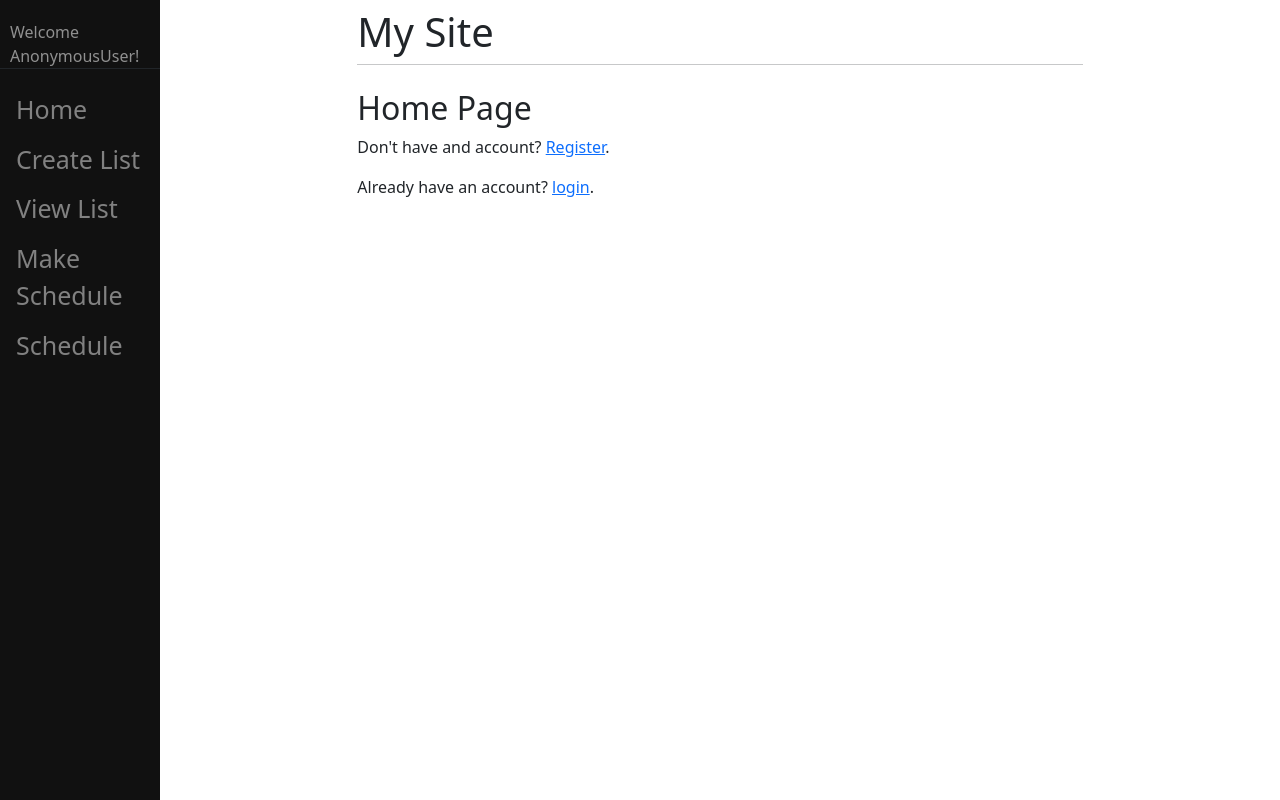
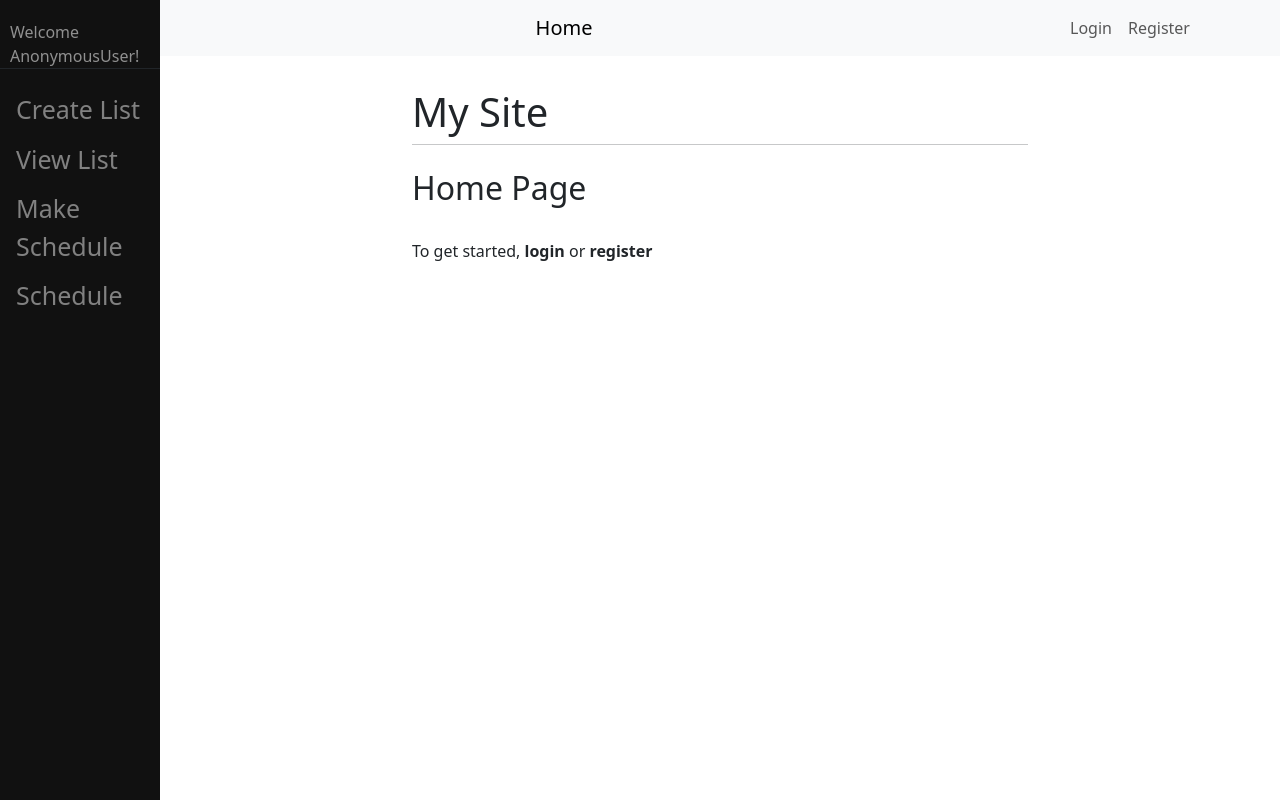
Before and after one commit to dylanp581/django_todolist, a Django app: page / in a window 1280 px wide. Run offline with Django 4.2, Linux system fonts and the light colour scheme; some libraries are stand-ins or nearby versions.

Commit message:
nav bar commited

```diff
--- a/main/models.py
+++ b/main/models.py
@@ -1,5 +1,6 @@
 from django.db import models
 from django.contrib.auth.models import User
+from django.utils import timezone
 
 # Create your models here.
 class ToDoList(models.Model):
--- a/main/templates/main/base.html
+++ b/main/templates/main/base.html
@@ -53,11 +53,26 @@
     </head>
 
     <body>
+        <nav class="navbar navbar-expand-lg navbar-light bg-light">
+            <div class="container">
+                <div class="navbar-nav mx-auto">
+                    <a class="navbar-brand" href="{% url 'home' %}">Home</a>
+                </div>
+                <div class="navbar-nav">
+                    {% if user.is_authenticated %}
+                        <a class="nav-item nav-link" href="{% url 'profile' %}">Profile</a>
+                        <a class="nav-item nav-link" href="{% url 'logout' %}">Logout</a>
+                    {% else %}
+                        <a class="nav-item nav-link" href="{% url 'login' %}">Login</a>
+                        <a class="nav-item nav-link" href="{% url 'register' %}">Register</a>
+                    {% endif %}
+                </div>
+            </div>
+        </nav>
+        <div class="container mt-4">
         {% if user.is_authenticated %}
         <div class="sidenav">
             <p id="username">Welcome {{ user }}!</p>
-            <a href="{% url 'profile' %}" id="profile_id" class="border-bottom border-dark">View Profile</a>
-            <a href="{% url 'home' %}">Home</a>
             <a href="{% url 'create' %}">Create List</a>
             <a href="{% url 'view' %}">View List</a>
             <a href="{% url 'create_schedule' %}">Make Schedule</a>
@@ -66,7 +81,6 @@
         {% else %}
         <div class="sidenav">
             <p id="username" class="border-bottom border-dark">Welcome {{ user }}!</p>
-            <a href="{% url 'home' %}">Home</a>
             <a href="{% url 'create' %}">Create List</a>
             <a href="{% url 'view' %}">View List</a>
             <a href="{% url 'create_schedule' %}">Make Schedule</a>
--- a/main/templates/main/home.html
+++ b/main/templates/main/home.html
@@ -13,7 +13,7 @@ Home
     </form>
     {% comment %}<p><a href="{% url 'logout' %}">Logout</a></p>{% endcomment %}
 {% else %}
-    <p>Don't have and account? <a href="{% url 'register' %}">Register</a>.</p>
-    <p>Already have an account? <a href="{% url 'login' %}">login</a>.</p>
+    <br>
+    <p>To get started, <b>login</b> or <b>register</b></p>
 {% endif %}
 {% endblock %}
--- a/main/views.py
+++ b/main/views.py
@@ -3,7 +3,7 @@ from django.http import HttpResponse, HttpResponseRedirect, JsonResponse
 from .models import ToDoList, Item, User, ScheduleItem
 from .forms import CreateNewList, ScheduleItemForm
 from django.contrib.auth.decorators import login_required
-import json
+from django.utils import timezone
 
 
 def login_required_with_redirect(view_func):
@@ -147,3 +147,19 @@ def toggle_schedule_item(request, item_id):
         schedule_item.save()
 
     return redirect('schedule_list')
+
+def get_upcoming_schedule_items(request):
+    if not request.user.is_authenticated:
+        return JsonResponse({'items': []})
+
+    # Get items within the next hour
+    now = timezone.now()
+    upcoming_items = ScheduleItem.objects.filter(
+        user=request.user,
+        date=now.date(),
+        start_time__gte=now.time(),
+        start_time__lte=(now + timezone.timedelta(hours=1)).time(),
+        is_completed=False
+    ).values('activity', 'start_time', 'end_time')
+
+    return JsonResponse({'items': list(upcoming_items)})
```
